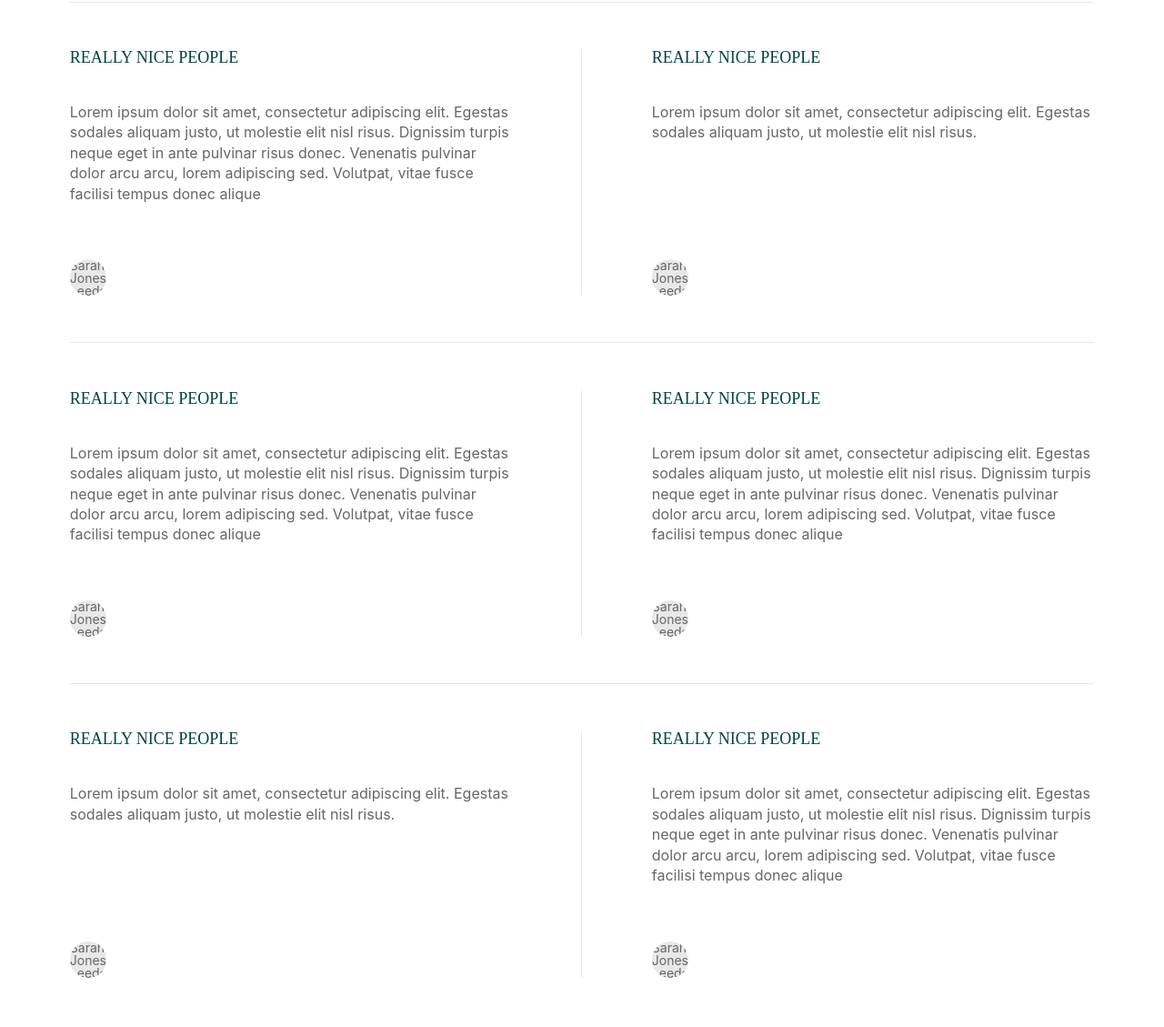
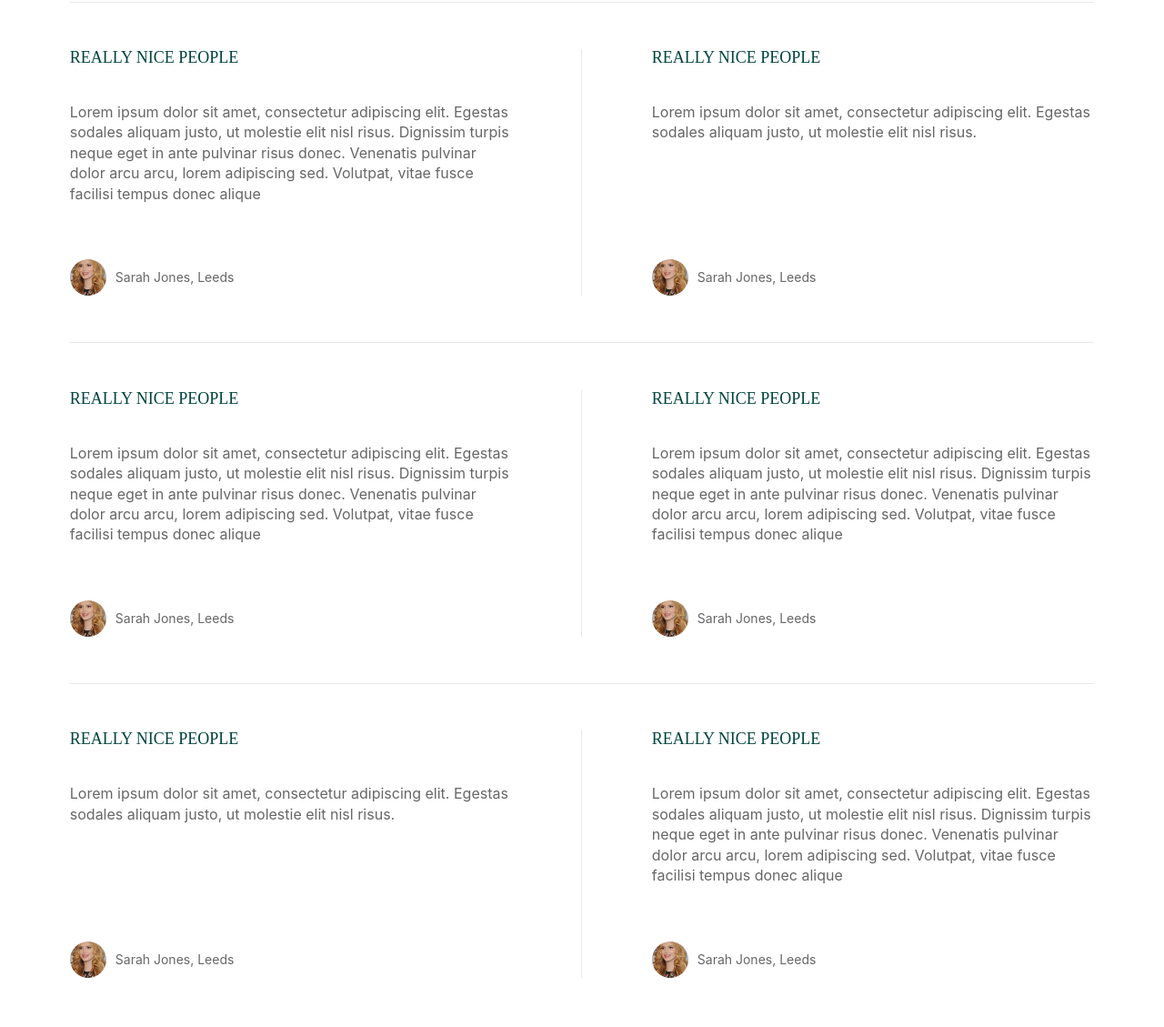
Before and after one commit to neil-mills/stonebridge-homes-careers, a Gatsby site in the folder gatsby/: page /vacancies in a window 1280 px wide. Shown: the part 1197-2326 px from the top of the page at 91% size. Built offline with nearby package versions, Linux system fonts and the light colour scheme; Gatsby itself is replaced by a stand-in of ours; a web font is replaced by a local one.

Commit message:
Fix issue with quote item avatar

```diff
--- a/gatsby/src/components/Quotes.tsx
+++ b/gatsby/src/components/Quotes.tsx
@@ -30,15 +30,6 @@ const QuoteStyles = styled.div`
     display: flex;
     justify-content: flex-start;
     align-items: center;
-    div {
-      border-radius: 50%;
-      height: 4rem;
-      width: 4rem;
-      display: block;
-      background-color: var(--keyline-grey);
-      margin-right: 1rem;
-      overflow: hidden;
-    }
   }
 `
 
@@ -56,7 +47,7 @@ const Quote = ({ title, quote, name, avatar }: QuoteProps): JSX.Element => {
         <blockquote>{quote}</blockquote>
       </div>
       <footer>
-        <MetaList meta={[name]} avatar={avatar} />
+        <MetaList meta={[name]} avatar={avatar} author={true} />
       </footer>
     </QuoteStyles>
   )
```
